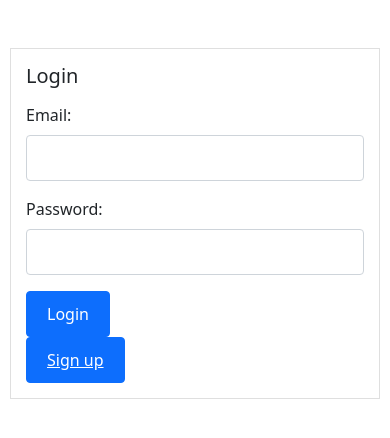
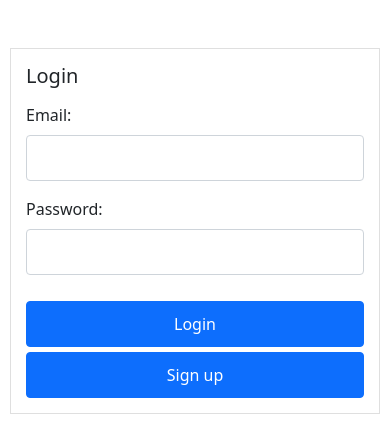
Before and after one commit to Toymakerftw/chato, a plain HTML site: page index.html in a window 390 px wide. Drawn offline with nearby package versions, Linux system fonts and the light colour scheme; no server answers.

Commit message:
Make it a bit more pretty

```diff
--- a/index.html
+++ b/index.html
@@ -2,7 +2,7 @@
 <html>
   <head>
     <meta charset="UTF-8" />
-    <meta name="viewport" content="width=device-width, initial-scale=1.0">
+    <meta name="viewport" content="width=device-width, initial-scale=1.0" />
     <title>Chat App</title>
     <link
       rel="stylesheet"
@@ -39,7 +39,10 @@
                       required
                     />
                   </div>
-                  <div class="footer">
+                  <div
+                    class="footer"
+                    style="display: flex; flex-direction: column"
+                  >
                     <button type="submit" class="btn btn-primary">Login</button>
                     <button id="signup-btn" class="btn btn-primary">
                       Sign up
@@ -82,7 +85,10 @@
                       required
                     />
                   </div>
-                  <div class="footer">
+                  <div
+                    class="footer"
+                    style="display: flex; flex-direction: column"
+                  >
                     <button type="submit" class="btn btn-primary">
                       Sign up
                     </button>
--- a/style.css
+++ b/style.css
@@ -19,12 +19,6 @@
 /* Remove the border radius of the message input field */
 #message {
   border-radius: 0;
-}
-
-/* Style the "Sign up" and "Cancel" buttons as links */
-#signup-btn,
-#cancel-btn {
-  text-decoration: underline;
 }
 
 /* Hide the chat section until the user logs in */
@@ -77,6 +71,26 @@
   color: red;
   margin-top: 10px;
 }
+
+/* Style the login and signup buttons */
+#login-section .btn,
+#signup-section .btn {
+  margin-top: 10px;
+}
+
+/* Add a gap between the login and signup buttons */
+#login-section .btn + .btn,
+#signup-section .btn + .btn {
+  margin-top: 5px;
+}
+
+/* Responsive styles for mobile devices */
+@media (max-width: 576px) {
+  /* Set the height of the message container */
+  #message-container {
+    height: 550px;
+    overflow-y: scroll;
+  }
 
   #message-container::-webkit-scrollbar {
     width: 8px;
@@ -157,12 +171,6 @@
   margin-left: 0;
   }
 
-  .footer {
-  flex-direction: row;
-  justify-content: space-between;
-  align-items: center;
-  }
-
   /* Adjust styles for smaller message cards */
   .message {
   padding: 8px;
@@ -176,3 +184,4 @@
   font-size: 10px;
   margin-top: 3px;
   }
+  }
```
